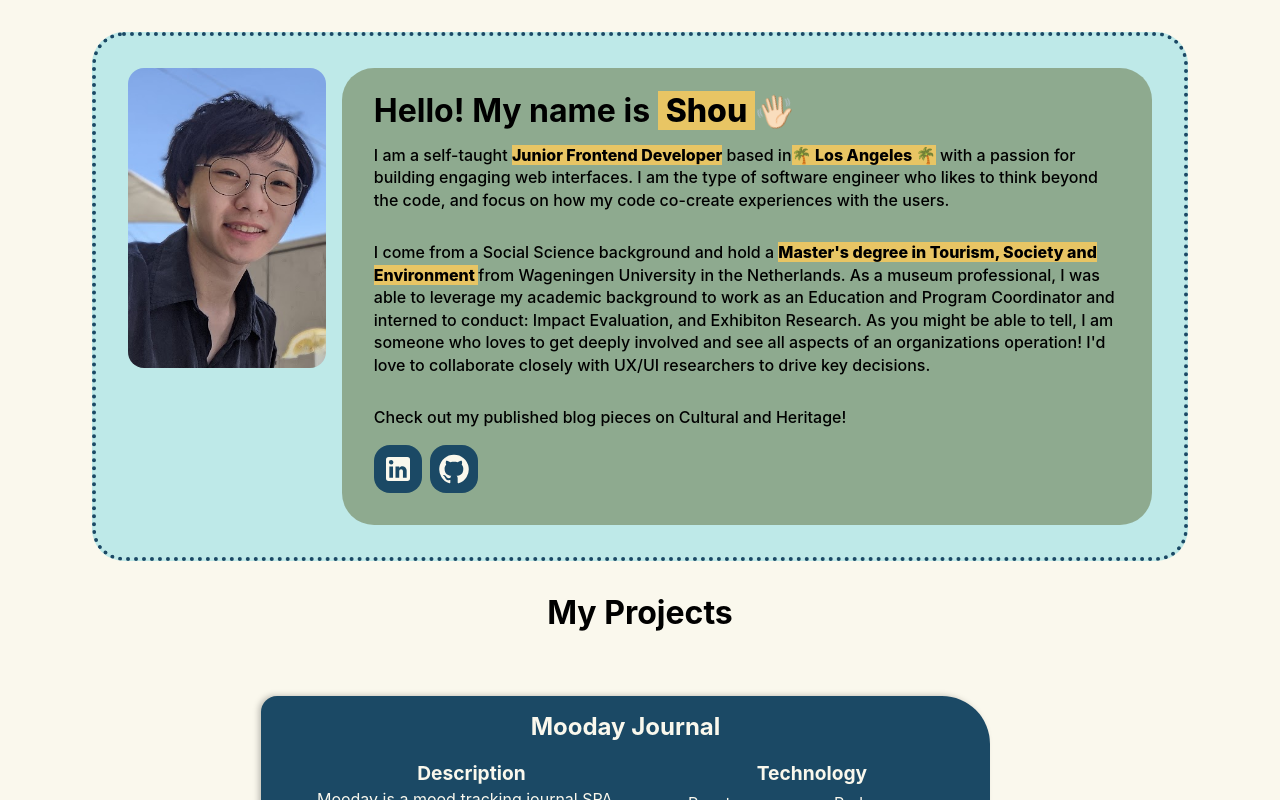
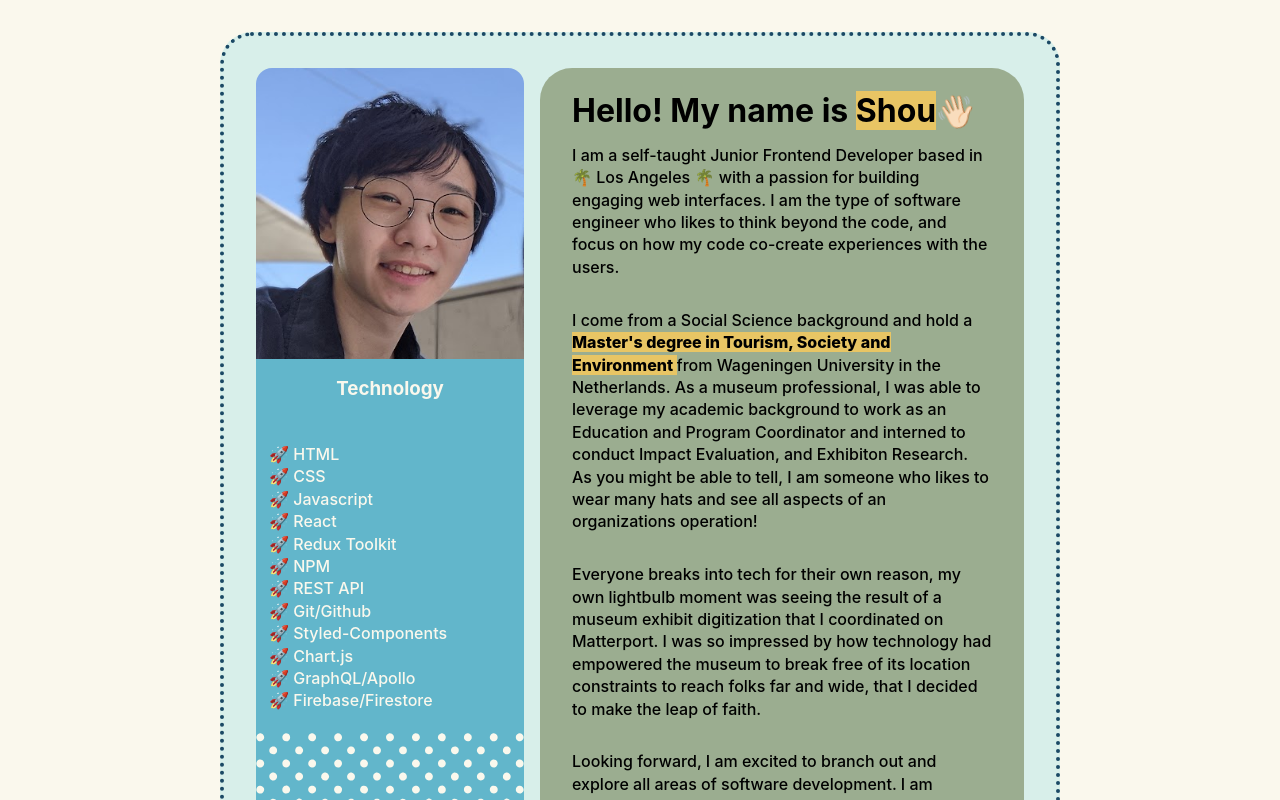
Before and after one commit to shdzhng/portfolio, a React (Create React App) app: page / in a window 1280 px wide. Shown: the top 800 px of the page. Built offline with nearby package versions, Linux system fonts and the light colour scheme; a web font is replaced by a local one.

Commit message:
add about me section

```diff
--- a/package.json
+++ b/package.json
@@ -13,6 +13,7 @@
     "react": "^18.2.0",
     "react-dom": "^18.2.0",
     "react-scripts": "5.0.1",
+    "react-scroll": "^1.8.7",
     "react-spring": "^9.5.2",
     "styled-components": "^5.3.5",
     "web-vitals": "^2.1.4"
--- a/src/App.js
+++ b/src/App.js
@@ -18,7 +18,7 @@ function App() {
     <div
       className="App"
       style={{
-        width: '100vw',
+        width: '60vw',
         height: '100vh',
         display: 'flex',
         flexDirection: 'column',
@@ -36,7 +36,7 @@ function App() {
       </FadeIn>
       <FadeIn>
         <h1 style={{ margin: '1em 0', textAlign: 'center' }}> Education </h1>
-        <Timeline />
+        <Timeline id="education-timeline" />
       </FadeIn>
 
       <Divider />
--- a/src/components/AboutMe/aboutme.styles.js
+++ b/src/components/AboutMe/aboutme.styles.js
@@ -1,18 +1,30 @@
 import styled, { keyframes } from 'styled-components';
 import headshot from './img/headshot.jpg';
 import plantsvg from './img/plant.svg';
+import polkadot from './img/polkadot.svg';
 import { colors } from '../../static/colors.js';
+import { Link } from 'react-scroll';
 
+//animations
 const slideUp728pxup = keyframes`
  from { opacity: 0, right: -4.5em;
       top: 0rem;}
  to { opacity: 1;top: -2.75em;right: -4.5em}
 `;
-
-const slideUp728pxdown = keyframes`
- from { opacity: 0, right: -4.5em;
-      top: 0rem;}
- to { opacity: 1;top: -3.75em;right: -4.5em}
+const waveHand = keyframes`
+from{
+    transform: rotate(10deg);
+}to{
+    transform: rotate(60deg);
+}`;
+const backgroundImageZoom = keyframes`
+from{
+background-size: 210%;
+  background-position-y: -200px;
+}to{
+    background-size: 220%;
+      background-position-y: -240px;
+}
 `;
 
 const IconGroup = styled.div`
@@ -34,49 +46,115 @@ const IconContainer = styled.a`
   }
 `;
 
-const backgroundImageZoom = keyframes`
-from{
-background-size: 210%;
-  background-position-y: -151px;
-}to{
-    background-size: 220%;
-      background-position-y: -150px;
-}
-`;
-
 const Portrait = styled.div`
   height: 300px;
-  width: 200px;
-  border-radius: 1em;
+  width: 100%;
+  border-radius: 1em 1em 0em 0em;
   background-image: url(${headshot});
   background-size: 220%;
   background-position-x: 0px;
-  background-position-y: -150px;
+  background-position-y: -240px;
   background-repeat: no-repeat;
   animation: ${backgroundImageZoom} 1000ms ease;
+  @media screen and (max-width: 728px) {
+    animation: none;
+    height: 400px;
+    background-size: 210%;
+    background-position-y: -330px;
+  }
+  @media screen and (max-width: 550px) {
+    height: 300px;
+    background-size: 210%;
+    background-position-y: -250px;
+  }
+  @media screen and (max-width: 350px) {
+    height: 200px;
+    background-size: 210%;
+    background-position-y: -150px;
+  }
 `;
 
-const waveHand = keyframes`
-from{
-    transform: rotate(10deg);
-}to{
-    transform: rotate(60deg);
-}`;
+const LeftContainer = styled.div`
+  display: flex;
+  flex-direction: column;
+  flex-basis: 23%;
+`;
+
+const TechstackContainer = styled.div`
+  background-color: ${colors.mediumBlue1};
+  border-radius: 0em 0em 1em 1em;
+  height: 100%;
+  flex-shrink: 10;
+  display: flex;
+  flex-direction: column;
+  color: ${colors.offWhite};
+  #filler {
+    margin-top: 1em;
+    border-radius: 0em 0em 1em 1em;
+    background-color: ${colors.offWhite};
+    mask-image: url(${polkadot});
+    mask-size: 100%;
+    width: 100%;
+    height: 100%;
+    position: relative;
+    flex-grow: 1;
+  }
+  h3 {
+    margin: 5px;
+    flex-basis: 20%;
+    text-align: center;
+    position: relative;
+  }
+  ul {
+    margin: 5px;
+    display: flex;
+    justify-self: flex-start;
+    flex-direction: column;
+    padding-left: 0.5em;
+    flex-grow: 0;
+    list-style-type: none;
+    min-width: 250px;
+    li {
+      font-weight: 500;
+      &:before {
+        content: '🚀 ';
+      }
+    }
+  }
+  @media screen and (max-width: 500px) {
+    ul {
+      margin-bottom: 2em;
+      display: grid;
+      grid-template-columns: auto auto;
+    }
+    #filler {
+      display: none;
+    }
+  }
+  @media screen and (min-width: 1000px) {
+    h3 {
+      margin-top: 1em;
+      margin-bottom: 0;
+      padding: 0;
+    }
+  }
+`;
 
 const AboutMeContainer = styled.div`
   margin-top: 2em;
   padding: 2em;
   border-radius: 2em;
   border: 4px dotted ${colors.darkBlue};
-  width: 80%;
-  height: fit-content;
-  background-color: ${colors.lightBlue};
+  width: 60vw;
+  max-height: fit-content;
+  background-color: ${colors.lightBlue}90;
   display: flex;
   line-height: 1.4em;
   gap: 1em;
   justify-content: space-evenly;
   font-weight: 500;
   color: ${colors.black};
+  transition: max-height 1s;
 
   .small-emphasis {
     transition: all 500ms linear;
@@ -93,52 +171,55 @@ const AboutMeContainer = styled.div`
     }
   }
 
-  #name,
-  .big-emphasis {
-    font-weight: 800;
-    background-color: ${colors.yellow};
-  }
-
   &:hover {
     .small-emphasis {
       text-decoration: underline wavy 2px ${colors.offWhite};
     }
   }
 
-  #name {
-    padding: 0 0.25em;
+  @media screen and (max-width: 1200px) {
+    width: 65vw;
+  }
+  @media screen and (max-width: 1200px) {
+    flex-direction: column;
   }
 
   @media screen and (max-width: 728px) {
-    flex-direction: column;
     font-size: 0.8em;
     line-height: 1.4em;
+    width: 80vw;
     h1 {
       font-size: 1.2em;
     }
   }
 `;
 
+const StyledLink = styled(Link)`
+  cursor: pointer;
+  font-weight: 800;
+  background-color: ${colors.yellow};
+`;
+
 const ToolTip = styled.span`
-  padding: 0 0.25em;
   position: relative;
-
+  background-color: ${colors.yellow};
   &:hover {
     &:before {
       animation-play-state: running;
       visibility: visible;
       content: '${(props) => (props.message ? props.message : 'no content')}';
       position: absolute;
-      font-size: 0.5em;
+      font-size: 12px;
       font-weight: 500;
       padding: 0.5em;
+      width: 200px;
       border-radius: 1em;
-      width: 260px;
       text-align: center;
-      background-color: white;
-      top: -2.75em;
-      right: -4.5em;
-      animation-name: ${slideUp728pxup};
+      background-color: ${colors.offWhite};
+      top: -3em;
+      right: ${(props) => (props.right ? props.right : '-4.5em')};
+      animation-name: ${(props) =>
+        props.animationWide ? props.animationWide : slideUp728pxup};
       animation-duration: 400ms;
       animation-iteration-count: initial;
       transition: all 500ms ease-in-out;
@@ -148,22 +229,18 @@ const ToolTip = styled.span`
   @media screen and (max-width: 728px) {
     &:hover {
       &:before {
-        animation-name: ${slideUp728pxdown};
-        top: -3.75em;
-        width: 150px;
+        content: none;
+        animation: none;
       }
     }
   }
 `;
 
 const AboutInfo = styled.div`
-  width: 80%;
+  width: 100%;
   height: 100%;
   border-radius: 2em 2em 2em 2em;
   background-color: ${colors.oliveGreen}80;
-  @media screen and (max-width: 728px) {
-    width: 100%;
-  }
 `;
 
 const TextContainer = styled.div`
@@ -172,10 +249,13 @@ const TextContainer = styled.div`
 
 export {
   Portrait,
-  IconContainer,
-  AboutMeContainer,
   AboutInfo,
   IconGroup,
   TextContainer,
+  AboutMeContainer,
+  LeftContainer,
+  TechstackContainer,
+  IconContainer,
   ToolTip,
+  StyledLink,
 };
--- a/src/components/AboutMe/index.jsx
+++ b/src/components/AboutMe/index.jsx
@@ -1,4 +1,4 @@
-import React from 'react';
+import React, { useState } from 'react';
 import {
   Portrait,
   TextContainer,
@@ -7,38 +7,106 @@ import {
   ToolTip,
   IconContainer,
   IconGroup,
+  StyledLink,
+  TechstackContainer,
+  LeftContainer,
 } from './aboutme.styles';
 import LinkedInIcon from '@mui/icons-material/LinkedIn';
 import GitHubIcon from '@mui/icons-material/GitHub';
+import { keyframes } from 'styled-components';
+
+const CustomToolTip = ({ top, right, message, ...props }) => {
+  const slideUp728pxup = keyframes`
+   from { opacity: 0; right:{right};top:0.25em;z-index:99}
+   to { opacity: 1;right:{right};top:{top};z-index:99}
+  `;
+
+  return (
+    <ToolTip
+      right={right}
+      top={top}
+      animationWide={slideUp728pxup}
+      message={message}
+    >
+      {props.children}
+    </ToolTip>
+  );
+};
+
+const technologies = [
+  'HTML',
+  'CSS',
+  'Javascript',
+  'React',
+  'Redux Toolkit',
+  'NPM',
+  'REST API',
+  'Git/Github',
+  'Styled-Components',
+  'GraphQL/Apollo',
+  'Firebase.',
+];
 
 function AboutMe() {
   return (
     <AboutMeContainer>
-      <Portrait />
+      <LeftContainer
+        style={{
+          display: 'flex',
+          flexDirection: 'column',
+          flexBasis: '23%',
+        }}
+      >
+        <Portrait />
+        <TechstackContainer>
+          <h3>Technology</h3>
+          <ul>
+            <li> HTML</li>
+            <li> CSS</li>
+            <li> Javascript</li>
+            <li> React</li>
+            <li> Redux Toolkit</li>
+            <li> NPM</li>
+            <li> REST API</li>
+            <li> Git/Github</li>
+            <li> Styled-Components</li>
+            <li> Chart.js</li>
+            <li> GraphQL/Apollo</li>
+            <li> Firebase/Firestore</li>
+          </ul>
+          <span id="filler"></span>
+        </TechstackContainer>
+      </LeftContainer>
+
       <AboutInfo>
         <TextContainer>
           <h1>
             Hello! My name is{' '}
-            <ToolTip message='💡 pronounced like a "tv show"' id="name">
+            <CustomToolTip
+              message='💡 pronounced like a "tv show"'
+              right="-5em"
+              id="name"
+            >
               Shou
-            </ToolTip>{' '}
+            </CustomToolTip>{' '}
           </h1>
           <p>
-            I am a self-taught{' '}
-            <span className="big-emphasis">Junior Frontend Developer</span>{' '}
-            based in
-            <span className="big-emphasis">🌴 Los Angeles 🌴</span> with a
-            passion for building engaging web interfaces. I am the type of
-            software engineer who likes to think beyond the code, and focus on
-            how my code co-create experiences with the users.
+            I am a self-taught Junior Frontend Developer based in 🌴 Los Angeles
+            🌴 with a passion for building engaging web interfaces. I am the
+            type of software engineer who likes to think beyond the code, and
+            focus on how my code co-create experiences with the users.
           </p>
           <br />
-
           <p>
             I come from a Social Science background and hold a{' '}
-            <span className="big-emphasis">
-              Master's degree in Tourism, Society and Environment{' '}
-            </span>{' '}
+            <StyledLink to="education-timeline" className="big-emphasis">
+              <CustomToolTip
+                message="👇🏻 Click to see my education 👇🏻"
+                right="-15em"
+              >
+                Master's degree in Tourism, Society and Environment{' '}
+              </CustomToolTip>
+            </StyledLink>{' '}
             from Wageningen University in the Netherlands. As a museum
             professional, I was able to leverage my academic background to work
             as an{' '}
@@ -46,16 +114,34 @@ function AboutMe() {
               {' '}
               Education and Program Coordinator
             </span>{' '}
-            and interned to conduct:{' '}
+            and interned to conduct{' '}
             <span className="small-emphasis"> Impact Evaluation</span>, and{' '}
             <span className="small-emphasis">Exhibiton Research</span>. As you
-            might be able to tell, I am someone who loves to get deeply involved
-            and see all aspects of an organizations operation! I'd love to
-            collaborate closely with UX/UI researchers to drive key decisions.
+            might be able to tell, I am someone who likes to wear many hats and
+            see all aspects of an organizations operation!
+          </p>
+
+          <br />
+          <p>
+            Everyone breaks into tech for their own reason, my own lightbulb
+            moment was seeing the result of a museum exhibit digitization that I
+            coordinated on Matterport.
+            <span className="small-emphasis">
+              {' '}
+              I was so impressed by how technology had empowered the museum to
+              break free of its location constraints to reach folks far and wide
+            </span>
+            , that I decided to make the leap of faith.
           </p>
           <br />
-
-          <p>Check out my published blog pieces on Cultural and Heritage!</p>
+          <p>
+            Looking forward, I am excited to branch out and explore all areas of
+            software development. I am particularly intrigued by data
+            visualization and animation since I come from a scientific
+            background and am driven to help curate meaningful user experiences.
+          </p>
+          <br />
+          <p>I am currently learning: GraphQL and Typescript </p>
 
           <IconGroup>
             <IconContainer
--- a/src/components/Projects/index.jsx
+++ b/src/components/Projects/index.jsx
@@ -10,7 +10,7 @@ function ProjectDisplay() {
   };
 
   return (
-    <Container>
+    <Container id="projects">
       <SideBar>
         {projectData.map((project, i) => (
           <SideBarItem
--- a/src/components/Projects/projects.styles.js
+++ b/src/components/Projects/projects.styles.js
@@ -6,7 +6,7 @@ const Container = styled.div`
   right: 130px;
   margin-top: 2em;
   width: 75vw;
-  height: fit-content;
+  max-height: fit-content;
   display: inline-flex;
   position: relative;
   transition: all 100ms ease;
@@ -54,7 +54,7 @@ const GridItem = styled(animated.div)`
   flex-direction: column;
   align-items: center;
   padding: 0 2em 2em 2em;
-  height: fit-content;
+  max-height: fit-content;
   overflow-y: auto;
   overflow-x: hidden;
   width: 90%;
--- a/src/index.css
+++ b/src/index.css
@@ -9,6 +9,7 @@ body {
   height: 100vh;
   width: 100vw;
   overflow-x: hidden;
+  scroll-behavior: smooth;
 }
 
 p {
```
Also changed, not shown: src/components/Timeline/index.jsx (+2 -11 lines), src/components/AboutMe/img/polkadot.svg (added), 1 other file (tests, documents, lock files or other folders).
